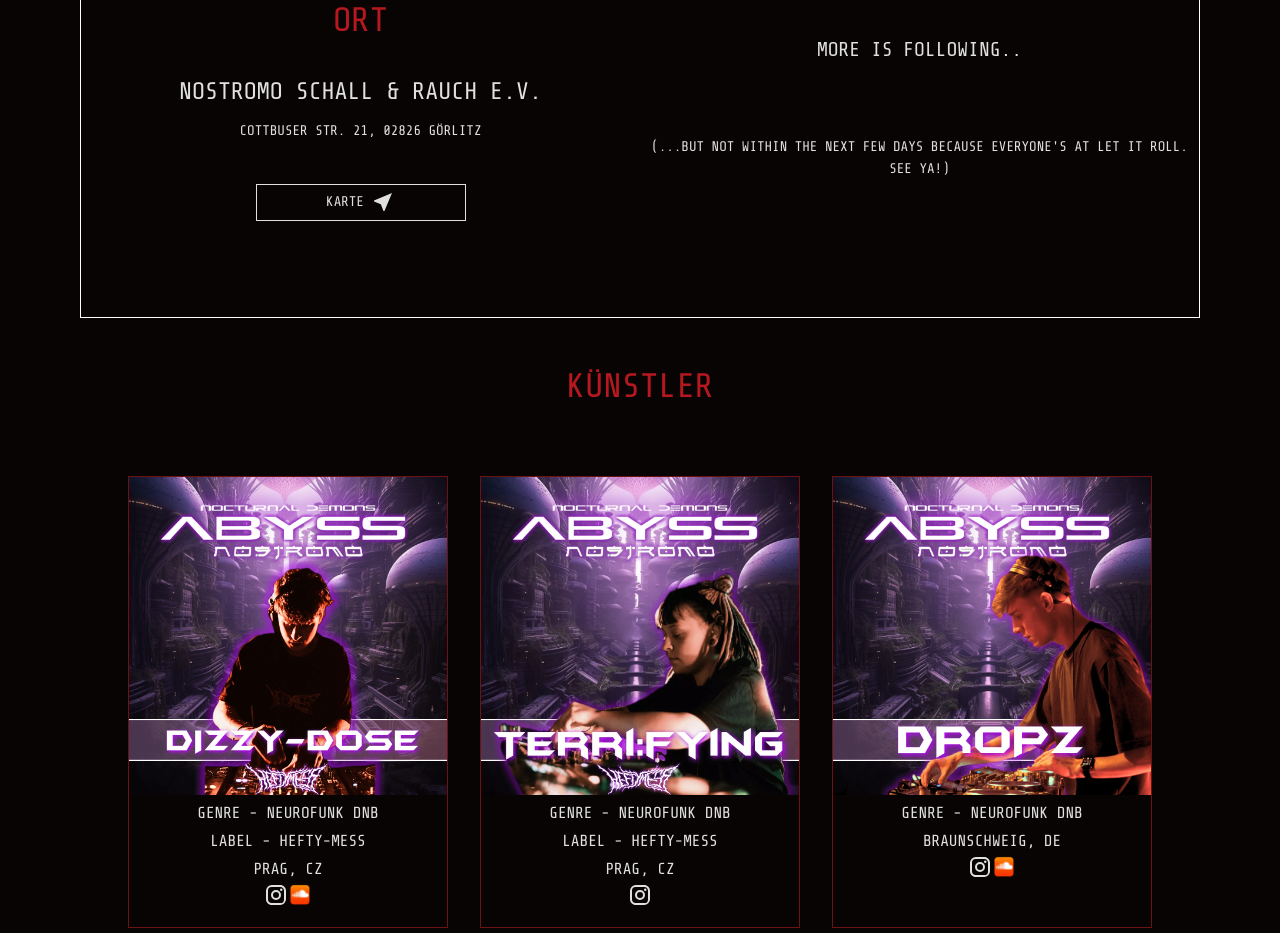
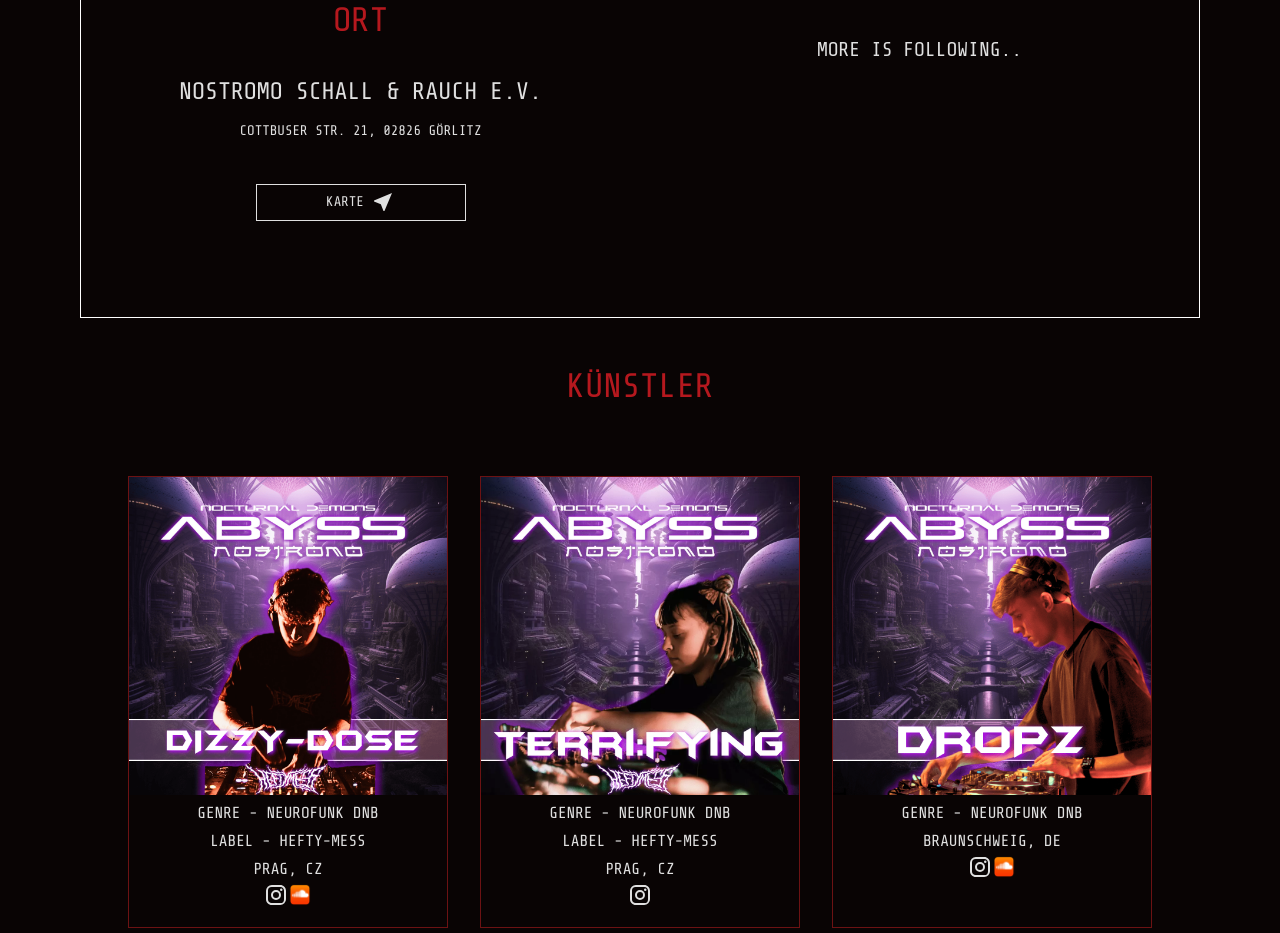
Before and after one commit to Waescheklammer/NocturnalDemons, a React (Create React App) app: page /details in a window 1280 px wide. Shown: the part 1220-2153 px from the top of the page. Built offline with nearby package versions, Linux system fonts and the light colour scheme.

Commit message:
removed vacation disclaimer

```diff
--- a/src/features/main/details/Details.tsx
+++ b/src/features/main/details/Details.tsx
@@ -186,7 +186,6 @@ export const Details = () => {
               </Box>
             ))}
               <ContentText variant={"h6"} sx={{mt: "5em"}}>More is following..</ContentText>
-              <ContentText variant={"subtitle2"} sx={{mt: "5em"}}>(...but not within the next few days because everyone's at Let it Roll. See ya!)</ContentText>
           </Grid>
         </Grid>
       </Box>
```
